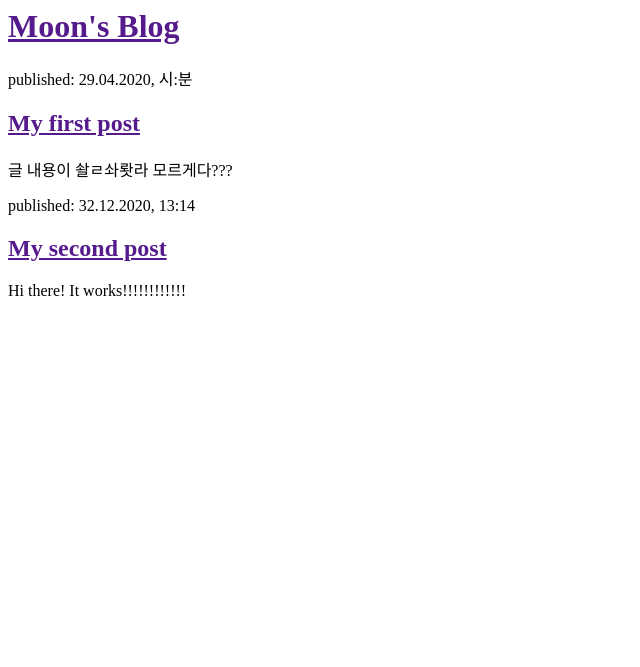
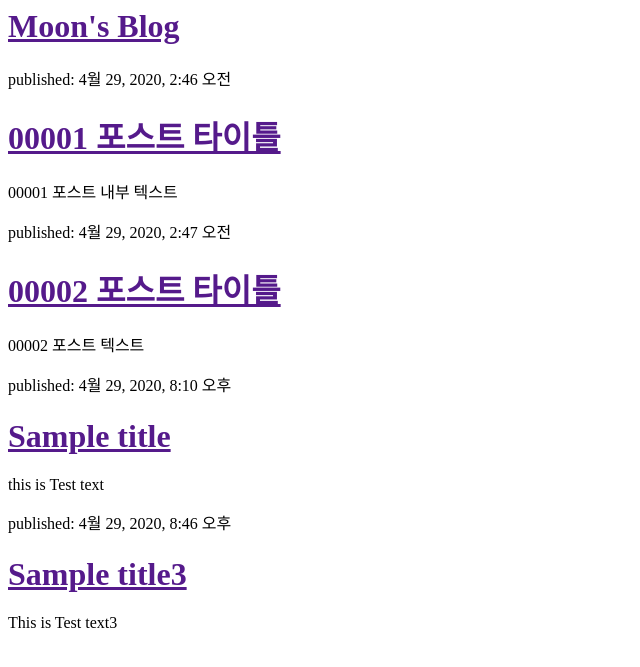
Before and after one commit to mJh0201/my-first-blog, a Django app: page / in a window 1280 px wide. Shown: the top 667 px of the page, without its empty margins (0-640 px from the left). Run offline with Django 3.2, Linux system fonts and the light colour scheme; data comes from the database, SQL or seed files in the repository.

Commit message:
Modified word publiched -> published.

```diff
--- a/blog/models.py
+++ b/blog/models.py
@@ -12,7 +12,7 @@ class Post(models.Model):
     created_date = models.DateTimeField(default=timezone.now)
     published_date = models.DateTimeField(blank = True, null = True)
 
-    def publich(self):
+    def publish(self):
         self.published_date = timezone.now()
         self.save()
 
--- a/blog/templates/blog/post_list.html
+++ b/blog/templates/blog/post_list.html
@@ -3,20 +3,18 @@
         <title> Moon's blog </title>
     </head>
     <body>
+
         <div>
             <h1><a href="">Moon's Blog</a></h1>
         </div>
 
-        <div>
-            <p>published: 29.04.2020, 시:분</p>
-            <h2><a href="">My first post</a></h2>
-            <p>글 내용이 솰ㄹ솨뢋라 모르게다???</p>
+        {% for post in posts %}
+       <div>
+            <p>published: {{ post.published_date }}</p>
+            <h1><a href="">{{ post.title }}</a></h1>
+            <p>{{ post.text|linebreaksbr }}</p>
         </div>
+        {% endfor %}
 
-        <div>
-            <p>published: 32.12.2020, 13:14</p>
-            <h2><a href="">My second post</a></h2>
-            <p>Hi there! It works!!!!!!!!!!!!</p>
-        </div>
     </body>
 </html>
--- a/blog/views.py
+++ b/blog/views.py
@@ -1,6 +1,11 @@
 from django.shortcuts import render
+from .models import Post
+#models.py 정의된 모델을 가져오기 위해 추가함. .의 의미는 현재 디렉토리 또는 애플리케이션을 의미
+from django.utils import timezone
 
 # Create your views here.
 #요청을 넘겨 받아 render 메서드 호출하고 받은 return blog/post_list.html 템플릿을 보여즘
+
 def post_list(request):
-    return render(request, 'blog/post_list.html', {})
+    posts = Post.objects.filter(published_date__lte=timezone.now()).order_by('published_date')
+    return render(request, 'blog/post_list.html', {'posts': posts})
```
Also changed, not shown: blog/migrations/0002_auto_20200429_2205.py (added), db.sqlite3.
